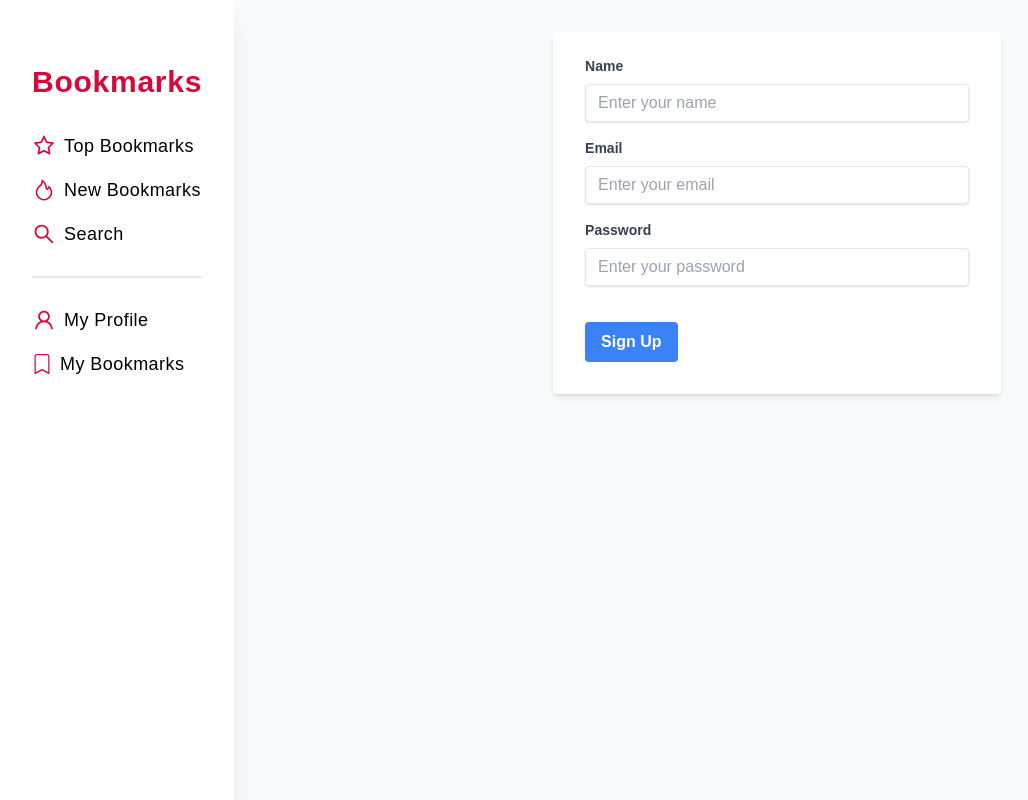
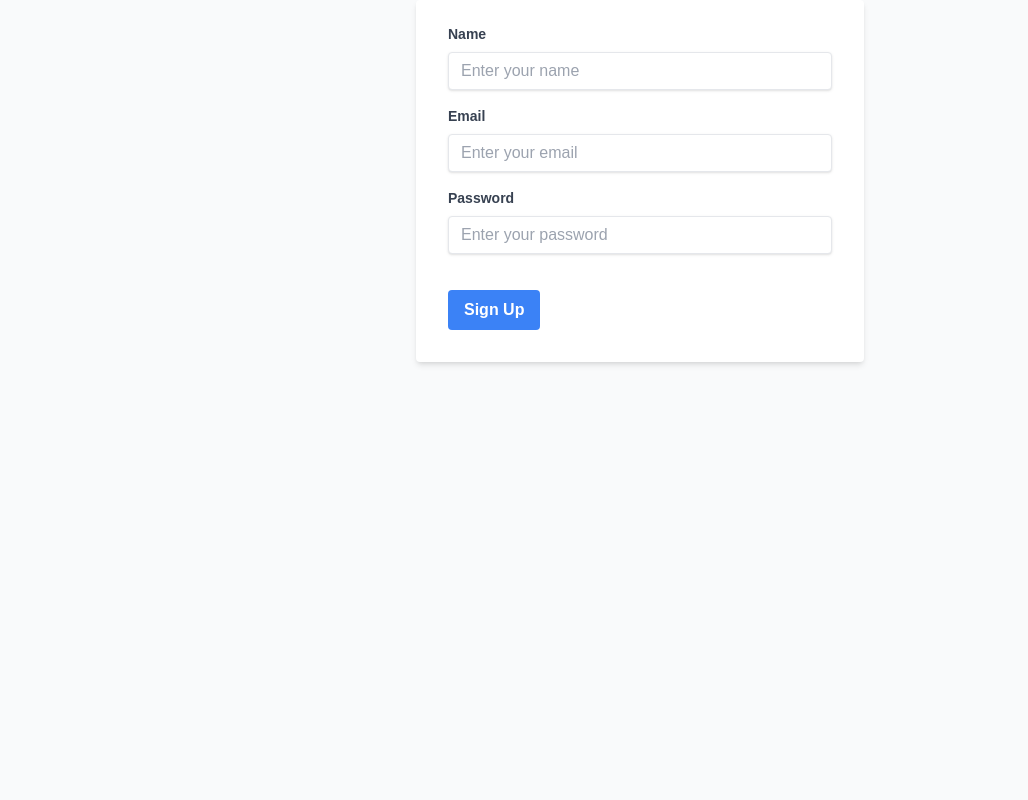
Before and after one commit to 0xOmarAdel/bookmarks, a React (Vite) app: page /sign-up in a window 1280 px wide. Shown: the whole page, without its empty margins (0-1028 px from the left). Built offline with nearby package versions, Linux system fonts and the light colour scheme; a web font is replaced by a local one.

Commit message:
move auth pages outside the layout

```diff
--- a/src/App.tsx
+++ b/src/App.tsx
@@ -14,9 +14,9 @@
   return (
     <>
       <Routes>
+        <Route path='/sign-up' element={!isAuthenticated ? <SingUp /> : <Navigate to='/' />} />
+        <Route path='/log-in' element={!isAuthenticated ? <LogIn /> : <Navigate to='/' />} />
         <Route path='/' element={<RootLayout />}>
-          <Route path='/sign-up' element={!isAuthenticated ? <SingUp /> : <Navigate to='/' />} />
-          <Route path='/log-in' element={!isAuthenticated ? <LogIn /> : <Navigate to='/' />} />
           <Route path='/forgot-password' element={!isAuthenticated ? <ForgotPassword /> : <Navigate to='/' />} />
           <Route path='/bookmarks' element={isAuthenticated ? <Bookmarks /> : <Navigate to='/' />} />
           <Route path='*' element={<ErrorPage />} />
```
